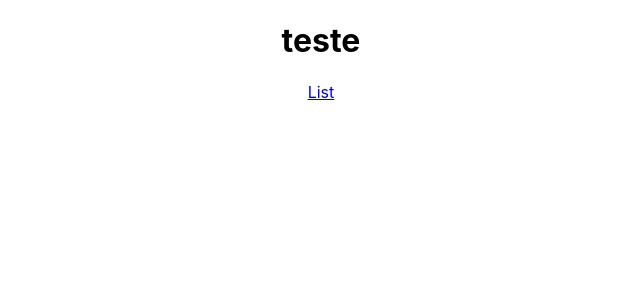
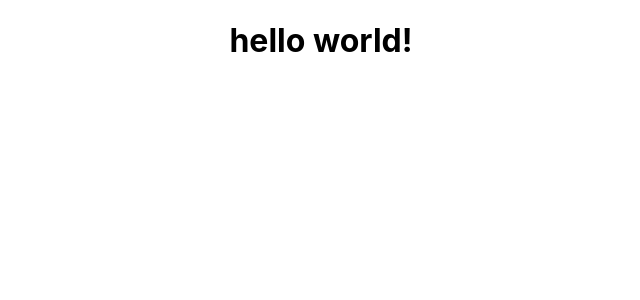
Before and after one commit to Luciano-Scalfone/Hackathon-Sa-de-Infantil-Time-3, a React (Create React App) app in the folder susapp-app/: page /see-list in a window 1280 px wide. Shown: the top 300 px of the page, without its empty margins (319-959 px from the left). Built offline with nearby package versions, Linux system fonts and the light colour scheme.

Commit message:
see list incluido

```diff
--- a/susapp-app/src/App.js
+++ b/susapp-app/src/App.js
@@ -2,6 +2,7 @@ import React, { Component } from 'react';
 import { BrowserRouter, Route, Switch } from 'react-router-dom';
 import './App.css';
 import List from './components/list';
+import SeeList from './components/seeList';
 import Home from './pages/Home';
 
 class App extends Component {
@@ -38,6 +39,7 @@ class App extends Component {
         <BrowserRouter>
           <Switch>
             <Route path='/new-list' component={ List } />
+            <Route path='/see-list' component={ SeeList } />
             <Route path="/" component={ Home } />
           </Switch>
         </BrowserRouter>
--- /dev/null
+++ b/susapp-app/src/components/seeList.jsx
@@ -0,0 +1,11 @@
+import React, { Component } from 'react';
+
+class SeeList extends Component {
+  render() {
+    return (
+      <h1>hello world!</h1>
+    );
+  }
+};
+
+export default SeeList;
--- a/susapp-app/src/pages/Home.js
+++ b/susapp-app/src/pages/Home.js
@@ -1,13 +1,12 @@
 import React, { Component } from 'react';
-import { BrowserRouter, Link, Redirect, Route } from 'react-router-dom';
-import List from '../components/list';
+import { Link } from 'react-router-dom';
 
 class Home extends Component {
   render() {
     return (
       <div>
-        <h1>teste</h1>
-        <Link to='/new-list'>List</Link>
+        <Link to='/new-list'>Nova Lista</Link>
+        <Link to='/see-list'>Ver Lista</Link>
       </div>
     );
   }
```
